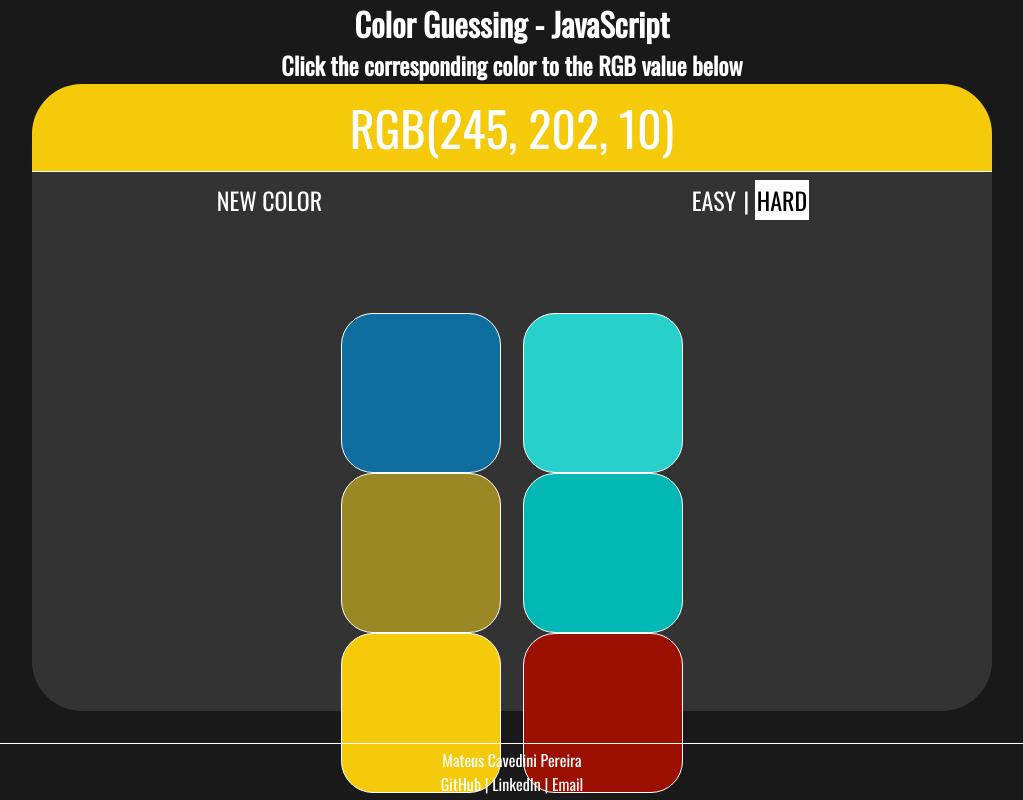
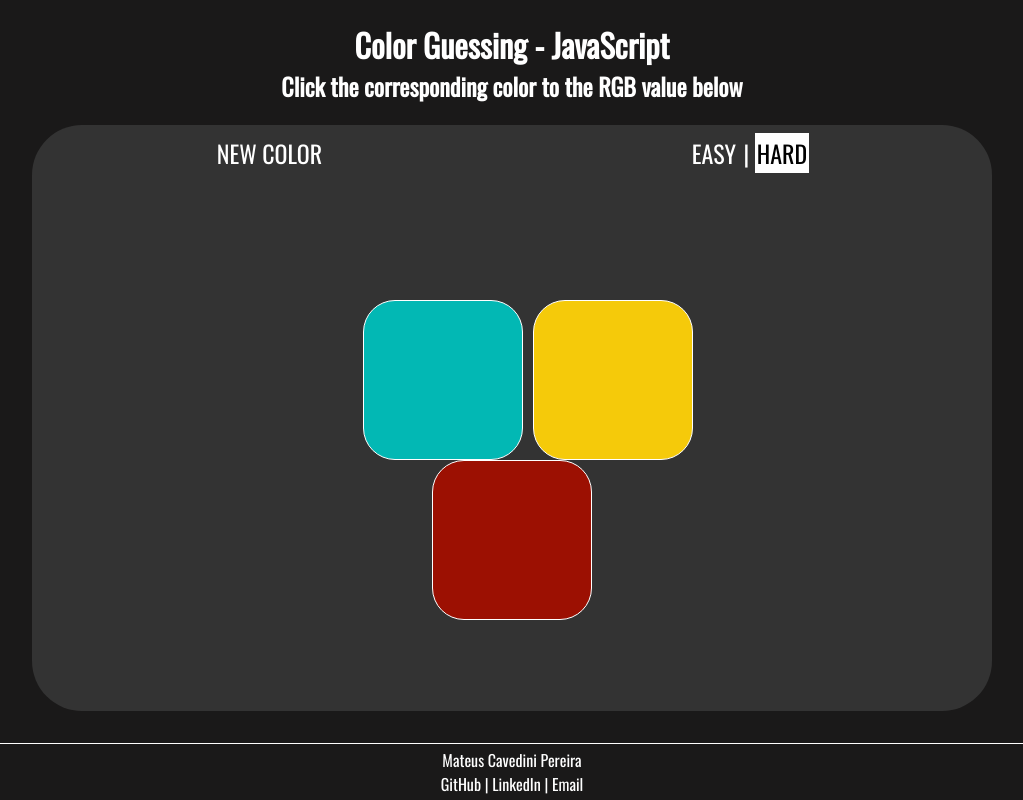
Before and after one commit to mateuscavedini/color_guessing, a plain HTML site: page index.html in a window 1280 px wide. Both pictures are taken after a click on the button "HARD". Shown: the whole page, without its empty margins (128-1151 px from the left). Drawn offline with nearby package versions, Linux system fonts and the light colour scheme.

Commit message:
minor changes

```diff
--- a/index.html
+++ b/index.html
@@ -28,22 +28,22 @@
     </header>
 
     <main class="flex column">
-        <div class="flex" id="prompt"></div>
+        <div class="flex" id="display"></div>
         <div id="settings" class="flex evenly">
             <button id="new-color">NEW COLOR</button>
-            <p id="result"></p>
+            <p id="result" class="hidden"></p>
             <div id="difficulty">
-                <button id="easy">EASY</button> |
+                <button id="easy" class="pressed">EASY</button> |
                 <button id="hard">HARD</button>
             </div>
         </div>
         <div id="colors" class="flex evenly wrap">
-            <div class="easy square"></div>
-            <div class="easy square"></div>
-            <div class="easy square"></div>
-            <div class="hard square"></div>
-            <div class="hard square"></div>
-            <div class="hard square"></div>
+            <div class="square"></div>
+            <div class="square"></div>
+            <div class="square"></div>
+            <div class="hard square hidden"></div>
+            <div class="hard square hidden"></div>
+            <div class="hard square hidden"></div>
         </div>
     </main>
 
```
